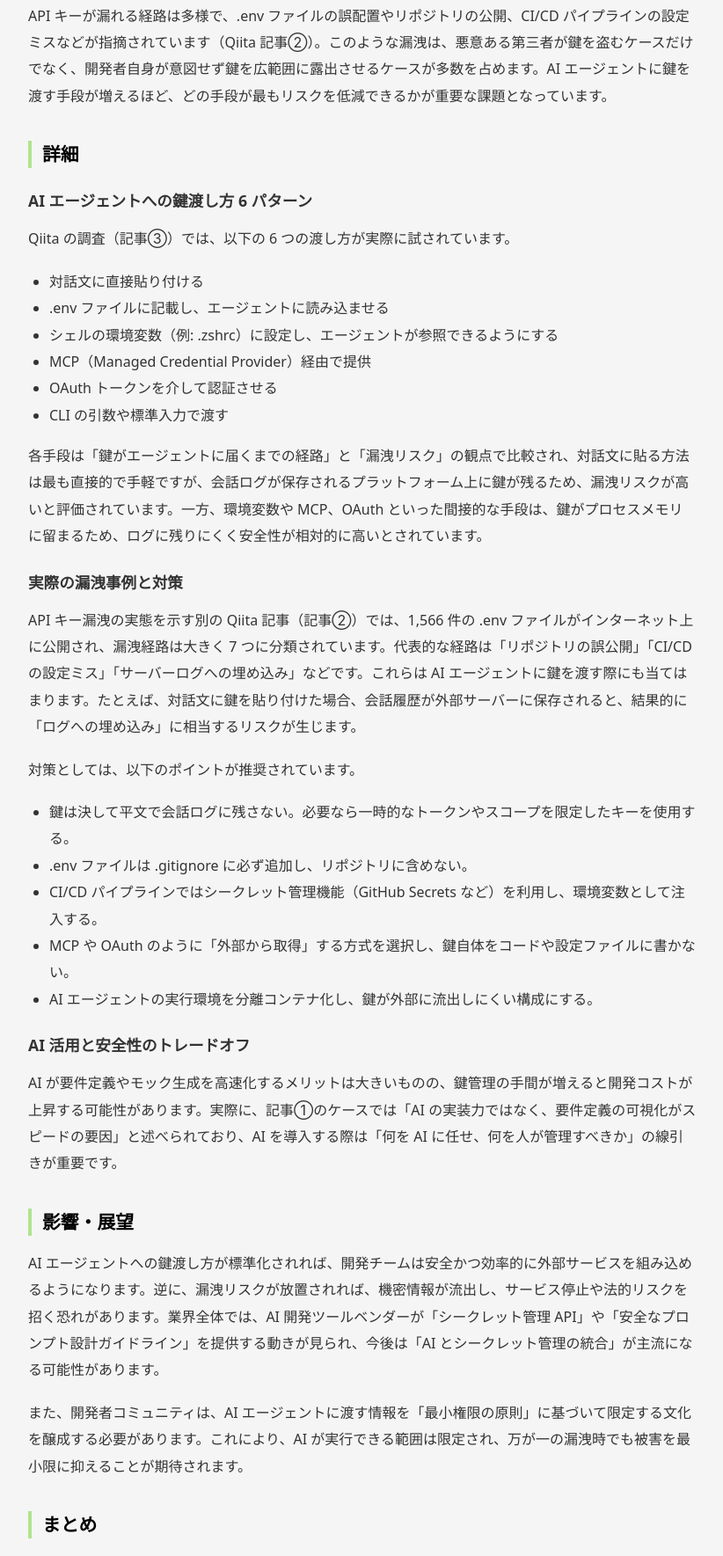
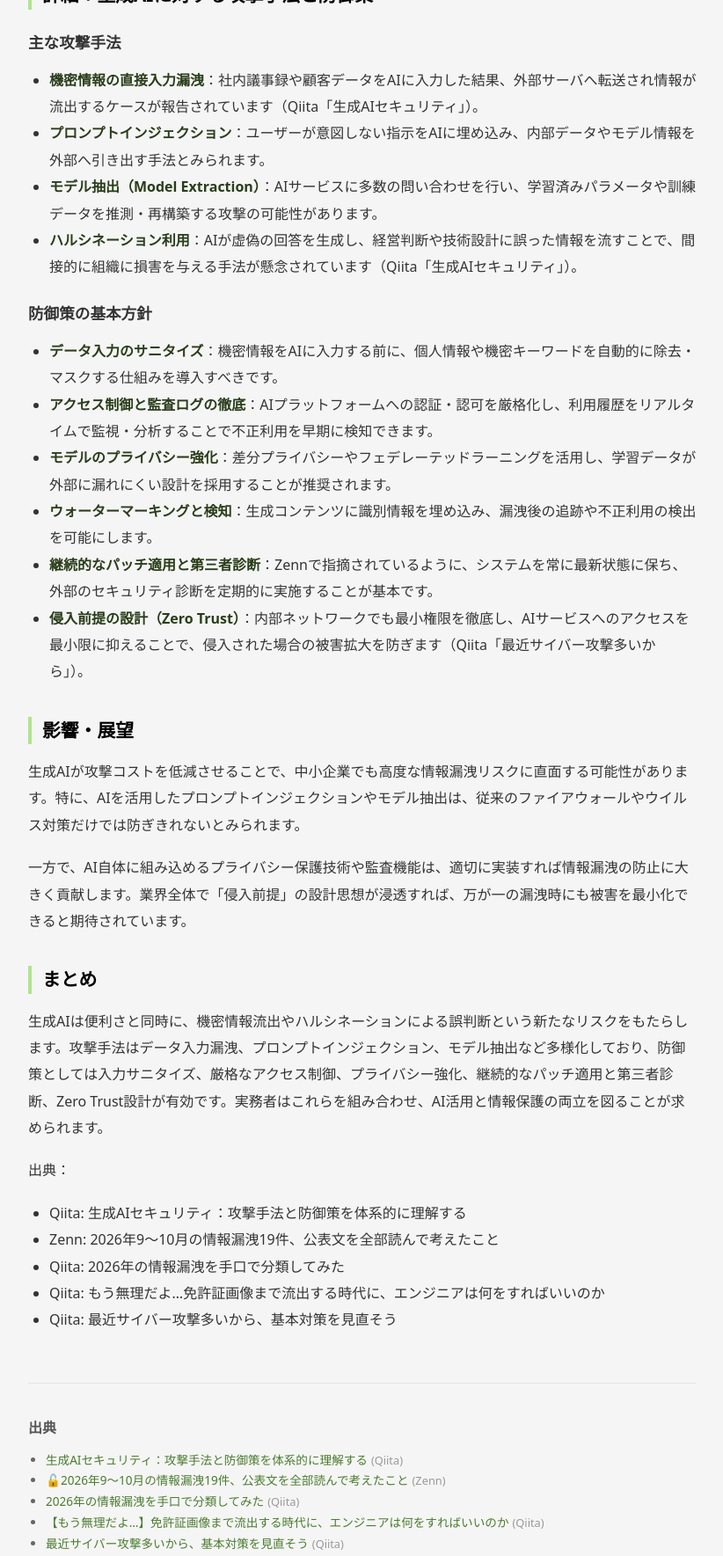
Before and after one commit to Azenzazza/Azenzazza.github.io, a plain HTML site: page news/tech.html in a window 1280 px wide. Shown: the part 754-2523 px from the top of the page at 88% size, without its empty margins (228-1050 px from the left). Drawn offline with Linux system fonts and the light colour scheme.

Commit message:
Update news 2026-10-08

```diff
--- a/news/tech.html
+++ b/news/tech.html
@@ -5,8 +5,8 @@
   <link rel="stylesheet" href="../main.css">
   <meta charset="UTF-8">
   <meta name="viewport" content="width=device-width, initial-scale=1.0">
-  <title>AIエージェントに API キーを渡しても大丈夫か？ - Azenzazzaのサイト</title>
-  <meta name="description" content="AI支援開発が拡大する中、APIキーや機密情報をAIに渡す際の安全性が課題。複数記事で実例・対策を検証し、技術者へ実務的知見を提供。">
+  <title>生成AIセキュリティ：攻撃手法と防御策 - Azenzazzaのサイト</title>
+  <meta name="description" content="近年、情報漏洩事件が頻発し、生成AIの普及に伴いデータ保護が急務となっている。この記事では、攻撃手法と防御策をまとめ、実務者へ実践的指針を示す。">
   <style>
     body {
       margin: 0;
@@ -185,62 +185,56 @@
       <a href="./normal.html">一般</a>
     </div>
 
-    <p class="news-date">2026年10月08日</p>
-    <h1>AIエージェントに API キーを渡しても大丈夫か？</h1>
+    <p class="news-date">2026年10月09日</p>
+    <h1>生成AIセキュリティ：攻撃手法と防御策</h1>
 
     <article class="news-body">
-<h2>リード文</h2>
-<p>AI を活用した開発支援が急速に広がる中、開発者は「AI エージェントに API キーや機密情報を渡す」ことへの安全性を懸念しています。実際に、対話型 AI に鍵を渡す方法は 6 種類が報告され、漏洩リスクや運用上の注意点が明らかになっています。本稿では、実例と対策を踏まえて、技術者が安全に AI を活用できる指針を示します。</p>
+<p>生成AIの急速な普及に伴い、機密情報の流出やハルシネーションによる意思決定ミスといった新たなリスクが顕在化しています。従来のセキュリティ対策だけでは防げない攻撃手法が増える中、実務者が取るべき防御策を体系的に整理し、即実践できる指針を提示します。</p>
 
 <h2>背景</h2>
-<p>近年、Claude Code、Codex、Gemini CLI、Copilot、Cursor といったコード生成 AI が開発フローに組み込まれ、要件定義やモック作成のスピードが飛躍的に向上しています。たとえば、ある企業では「文章で要件定義するのをやめ、AI でモックを先に作成」した結果、実装前に認識ズレをすべて検出でき、要件すり合わせから実装完了までが 2 日で完了したと報告されています（Qiita 記事①）。しかし、AI に作業を委託する際に必要になるのが「外部サービスを呼び出すための API キー」や「環境変数」などの機密情報です。</p>
-<p>API キーが漏れる経路は多様で、.env ファイルの誤配置やリポジトリの公開、CI/CD パイプラインの設定ミスなどが指摘されています（Qiita 記事②）。このような漏洩は、悪意ある第三者が鍵を盗むケースだけでなく、開発者自身が意図せず鍵を広範囲に露出させるケースが多数を占めます。AI エージェントに鍵を渡す手段が増えるほど、どの手段が最もリスクを低減できるかが重要な課題となっています。</p>
+<p>2026年9月11日から10月5日にかけて公表された情報漏洩は19件に上り、手口が明らかになった8件はすべて脆弱性の突き止めや不正ログインが原因でした（Zenn）。AIに関する言及は0件でしたが、AnthropicのGLM‑5.3評価や警察庁の検挙事例から、AIが攻撃コストを低減させる可能性が指摘されています。</p>
+<p>同時期に、タイムズカー（約660万アカウント）や焼肉きんぐ（約1,079万件）など大規模な漏洩が相次ぎ、個人情報だけでなく、免許証画像までが流出する事態が発生しました（Qiita「免許証画像まで流出する時代」）。こうした背景の中で、生成AIへの機密データ入力やAIのハルシネーションが新たな漏洩経路・意思決定リスクとして注目されています。</p>
 
-<h2>詳細</h2>
-<h3>AI エージェントへの鍵渡し方 6 パターン</h3>
-<p>Qiita の調査（記事③）では、以下の 6 つの渡し方が実際に試されています。</p>
+<h2>詳細：生成AIに対する攻撃手法と防御策</h2>
+<h3>主な攻撃手法</h3>
 <ul>
-<li>対話文に直接貼り付ける</li>
-<li>.env ファイルに記載し、エージェントに読み込ませる</li>
-<li>シェルの環境変数（例: .zshrc）に設定し、エージェントが参照できるようにする</li>
-<li>MCP（Managed Credential Provider）経由で提供</li>
-<li>OAuth トークンを介して認証させる</li>
-<li>CLI の引数や標準入力で渡す</li>
-</ul>
-<p>各手段は「鍵がエージェントに届くまでの経路」と「漏洩リスク」の観点で比較され、対話文に貼る方法は最も直接的で手軽ですが、会話ログが保存されるプラットフォーム上に鍵が残るため、漏洩リスクが高いと評価されています。一方、環境変数や MCP、OAuth といった間接的な手段は、鍵がプロセスメモリに留まるため、ログに残りにくく安全性が相対的に高いとされています。</p>
-
-<h3>実際の漏洩事例と対策</h3>
-<p>API キー漏洩の実態を示す別の Qiita 記事（記事②）では、1,566 件の .env ファイルがインターネット上に公開され、漏洩経路は大きく 7 つに分類されています。代表的な経路は「リポジトリの誤公開」「CI/CD の設定ミス」「サーバーログへの埋め込み」などです。これらは AI エージェントに鍵を渡す際にも当てはまります。たとえば、対話文に鍵を貼り付けた場合、会話履歴が外部サーバーに保存されると、結果的に「ログへの埋め込み」に相当するリスクが生じます。</p>
-<p>対策としては、以下のポイントが推奨されています。</p>
-<ul>
-<li>鍵は決して平文で会話ログに残さない。必要なら一時的なトークンやスコープを限定したキーを使用する。</li>
-<li>.env ファイルは .gitignore に必ず追加し、リポジトリに含めない。</li>
-<li>CI/CD パイプラインではシークレット管理機能（GitHub Secrets など）を利用し、環境変数として注入する。</li>
-<li>MCP や OAuth のように「外部から取得」する方式を選択し、鍵自体をコードや設定ファイルに書かない。</li>
-<li>AI エージェントの実行環境を分離コンテナ化し、鍵が外部に流出しにくい構成にする。</li>
+<li><strong>機密情報の直接入力漏洩</strong>：社内議事録や顧客データをAIに入力した結果、外部サーバへ転送され情報が流出するケースが報告されています（Qiita「生成AIセキュリティ」）。</li>
+<li><strong>プロンプトインジェクション</strong>：ユーザーが意図しない指示をAIに埋め込み、内部データやモデル情報を外部へ引き出す手法とみられます。</li>
+<li><strong>モデル抽出（Model Extraction）</strong>：AIサービスに多数の問い合わせを行い、学習済みパラメータや訓練データを推測・再構築する攻撃の可能性があります。</li>
+<li><strong>ハルシネーション利用</strong>：AIが虚偽の回答を生成し、経営判断や技術設計に誤った情報を流すことで、間接的に組織に損害を与える手法が懸念されています（Qiita「生成AIセキュリティ」）。</li>
 </ul>
 
-<h3>AI 活用と安全性のトレードオフ</h3>
-<p>AI が要件定義やモック生成を高速化するメリットは大きいものの、鍵管理の手間が増えると開発コストが上昇する可能性があります。実際に、記事①のケースでは「AI の実装力ではなく、要件定義の可視化がスピードの要因」と述べられており、AI を導入する際は「何を AI に任せ、何を人が管理すべきか」の線引きが重要です。</p>
+<h3>防御策の基本方針</h3>
+<ul>
+<li><strong>データ入力のサニタイズ</strong>：機密情報をAIに入力する前に、個人情報や機密キーワードを自動的に除去・マスクする仕組みを導入すべきです。</li>
+<li><strong>アクセス制御と監査ログの徹底</strong>：AIプラットフォームへの認証・認可を厳格化し、利用履歴をリアルタイムで監視・分析することで不正利用を早期に検知できます。</li>
+<li><strong>モデルのプライバシー強化</strong>：差分プライバシーやフェデレーテッドラーニングを活用し、学習データが外部に漏れにくい設計を採用することが推奨されます。</li>
+<li><strong>ウォーターマーキングと検知</strong>：生成コンテンツに識別情報を埋め込み、漏洩後の追跡や不正利用の検出を可能にします。</li>
+<li><strong>継続的なパッチ適用と第三者診断</strong>：Zennで指摘されているように、システムを常に最新状態に保ち、外部のセキュリティ診断を定期的に実施することが基本です。</li>
+<li><strong>侵入前提の設計（Zero Trust）</strong>：内部ネットワークでも最小権限を徹底し、AIサービスへのアクセスを最小限に抑えることで、侵入された場合の被害拡大を防ぎます（Qiita「最近サイバー攻撃多いから」）。</li>
+</ul>
 
 <h2>影響・展望</h2>
-<p>AI エージェントへの鍵渡し方が標準化されれば、開発チームは安全かつ効率的に外部サービスを組み込めるようになります。逆に、漏洩リスクが放置されれば、機密情報が流出し、サービス停止や法的リスクを招く恐れがあります。業界全体では、AI 開発ツールベンダーが「シークレット管理 API」や「安全なプロンプト設計ガイドライン」を提供する動きが見られ、今後は「AI とシークレット管理の統合」が主流になる可能性があります。</p>
-<p>また、開発者コミュニティは、AI エージェントに渡す情報を「最小権限の原則」に基づいて限定する文化を醸成する必要があります。これにより、AI が実行できる範囲は限定され、万が一の漏洩時でも被害を最小限に抑えることが期待されます。</p>
+<p>生成AIが攻撃コストを低減させることで、中小企業でも高度な情報漏洩リスクに直面する可能性があります。特に、AIを活用したプロンプトインジェクションやモデル抽出は、従来のファイアウォールやウイルス対策だけでは防ぎきれないとみられます。</p>
+<p>一方で、AI自体に組み込めるプライバシー保護技術や監査機能は、適切に実装すれば情報漏洩の防止に大きく貢献します。業界全体で「侵入前提」の設計思想が浸透すれば、万が一の漏洩時にも被害を最小化できると期待されています。</p>
 
 <h2>まとめ</h2>
-<p>AI エージェントに API キーを渡す手段は 6 種類あり、直接貼り付けは最もリスクが高く、環境変数や MCP・OAuth といった間接的手段が安全性で優れています。実際の漏洩事例は「鍵が広範囲に露出」するケースが主流であり、.env の管理徹底やシークレット管理ツールの活用が必須です。AI の高速化メリットを享受しつつ、鍵管理のベストプラクティスを守ることで、開発現場の安全性と生産性を両立させることが可能です。</p>
+<p>生成AIは便利さと同時に、機密情報流出やハルシネーションによる誤判断という新たなリスクをもたらします。攻撃手法はデータ入力漏洩、プロンプトインジェクション、モデル抽出など多様化しており、防御策としては入力サニタイズ、厳格なアクセス制御、プライバシー強化、継続的なパッチ適用と第三者診断、Zero Trust設計が有効です。実務者はこれらを組み合わせ、AI活用と情報保護の両立を図ることが求められます。</p>
 
-<h2>参考文献</h2>
+<!-- 出典 -->
+<p>出典：</p>
 <ul>
-<li>Qiita: 「文章で要件定義するのをやめた。AIでモックを先に作ったら、認識ズレが実装前に全部見つかった」</li>
-<li>Qiita: 「API キーはどこから漏れるのか？ 自分のサイトに来た .env 探し 1,566 件と、公開事例を 7 つの経路に分けてみた」</li>
-<li>Qiita: 「AI エージェントに API キーを渡しても大丈夫か？ 対話文・.env・環境変数・MCP・OAuth — 6 つの渡し方を Claude Code・Codex・Gemini CLI・Copilot・Cursor で調べてみた」</li>
+<li>Qiita: 生成AIセキュリティ：攻撃手法と防御策を体系的に理解する</li>
+<li>Zenn: 2026年9〜10月の情報漏洩19件、公表文を全部読んで考えたこと</li>
+<li>Qiita: 2026年の情報漏洩を手口で分類してみた</li>
+<li>Qiita: もう無理だよ…免許証画像まで流出する時代に、エンジニアは何をすればいいのか</li>
+<li>Qiita: 最近サイバー攻撃多いから、基本対策を見直そう</li>
 </ul>
     </article>
 
     <section class="news-sources">
       <h2>出典</h2>
-      <ul><li><a href="https://qiita.com/kazuki_ogawa/items/f1a15a199d9f91fe6080?utm_campaign=popular_items&utm_medium=feed&utm_source=popular_items" target="_blank" rel="noopener">文章で要件定義するのをやめた。AIでモックを先に作ったら、認識ズレが実装前に全部見つかった</a><span class="src-name">(Qiita)</span></li><li><a href="https://qiita.com/songchong/items/02672765fe53f911a1a0?utm_campaign=popular_items&utm_medium=feed&utm_source=popular_items" target="_blank" rel="noopener">API キーはどこから漏れるのか？ 自分のサイトに来た .env 探し 1,566 件と、公開事例を 7 つの経路に分けてみた</a><span class="src-name">(Qiita)</span></li><li><a href="https://qiita.com/songchong/items/873b4f14d26296176cfd?utm_campaign=popular_items&utm_medium=feed&utm_source=popular_items" target="_blank" rel="noopener">AI エージェントに API キーを渡しても大丈夫か？ 対話文・.env・環境変数・MCP・OAuth — 6 つの渡し方を Claude Code・Codex・Gemini CLI・Copilot・Cursor で調べてみた</a><span class="src-name">(Qiita)</span></li></ul>
+      <ul><li><a href="https://qiita.com/yumicat/items/4cbe9d764858bf8ff6bf?utm_campaign=popular_items&utm_medium=feed&utm_source=popular_items" target="_blank" rel="noopener">生成AIセキュリティ：攻撃手法と防御策を体系的に理解する</a><span class="src-name">(Qiita)</span></li><li><a href="https://zenn.dev/bita/articles/1616afdb93c4a6" target="_blank" rel="noopener">🔓2026年9〜10月の情報漏洩19件、公表文を全部読んで考えたこと</a><span class="src-name">(Zenn)</span></li><li><a href="https://qiita.com/yama3133/items/071119dfea9ed24d0948?utm_campaign=popular_items&utm_medium=feed&utm_source=popular_items" target="_blank" rel="noopener">2026年の情報漏洩を手口で分類してみた</a><span class="src-name">(Qiita)</span></li><li><a href="https://qiita.com/shinkai_/items/4c6c12324e115a125621?utm_campaign=popular_items&utm_medium=feed&utm_source=popular_items" target="_blank" rel="noopener">【もう無理だよ…】免許証画像まで流出する時代に、エンジニアは何をすればいいのか</a><span class="src-name">(Qiita)</span></li><li><a href="https://qiita.com/HIsui0921/items/65fba77555a13af6b8a5?utm_campaign=popular_items&utm_medium=feed&utm_source=popular_items" target="_blank" rel="noopener">最近サイバー攻撃多いから、基本対策を見直そう</a><span class="src-name">(Qiita)</span></li></ul>
     </section>
   </main>
 
```
Also changed, not shown: news/normal.html (+16 -14 lines).
